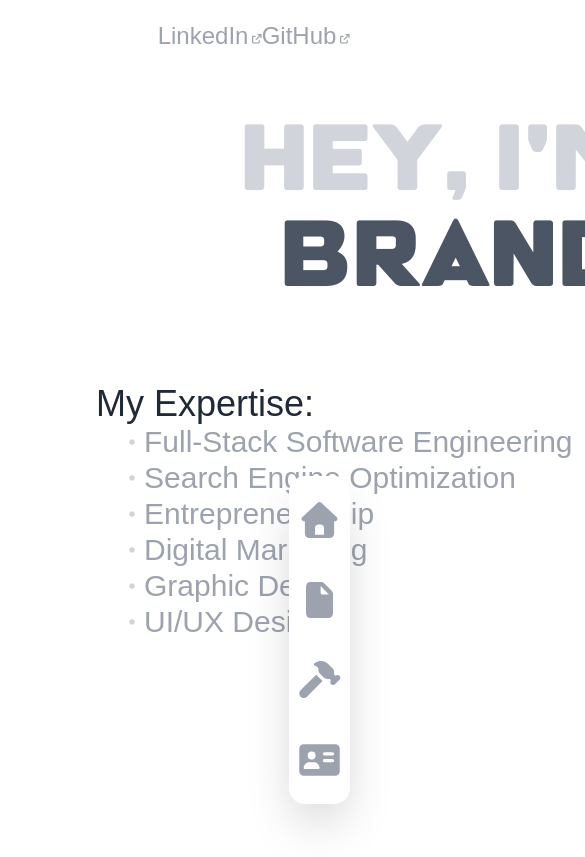
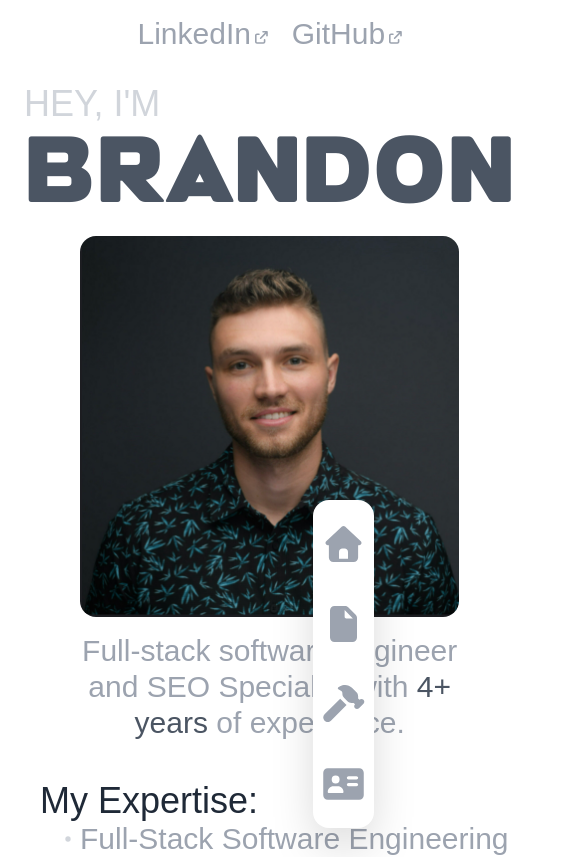
Before and after one commit to brogers111/personal-portfolio, a React (Vite) app: page / in a window 390 px wide. Shown: the top 857 px of the page, 585 px wide, since content can reach past the window. Built offline with nearby package versions, Linux system fonts and the light colour scheme; a web font is replaced by a local one.

Commit message:
Update Home for mobile

```diff
--- a/src/components/Home.tsx
+++ b/src/components/Home.tsx
@@ -7,7 +7,8 @@ function Home() {
 
   return (
     <>
-      <section className="flex">
+      {/* Desktop Home */}
+      <section className="hidden md:flex">
         <div className="">
           <h1 className="mt-28 ml-60 font-bluffolk text-8xl text-gray-300">HEY, I'M<br/><span className="ml-10 text-gray-600">BRANDON.</span></h1>
           <h2 className="mt-20 ml-24 font-dongle text-4xl text-gray-800">My Expertise:</h2>
@@ -45,6 +46,50 @@ function Home() {
           <p className="mt-4 ml-16 font-dongle text-xl text-gray-400">Full-stack software engineer and SEO Specialist with <span className="text-gray-600">4+ years</span> of experience.</p>
         </div>
       </section>
+
+    {/* Mobile Home */}
+    <section className='md:hidden'>
+      <div className='flex gap-6 py-4 justify-center'>
+        <a
+          href="https://www.linkedin.com/in/brandonerogers/"
+          target="_blank"
+          rel='noopener noreferrer'
+          aria-label="Visit my LinkedIn profile"
+          className="font-dongle text-3xl text-gray-400 inline-flex items-baseline gap-1"
+        >
+          LinkedIn
+          <FontAwesomeIcon className='size-[0.8rem]' icon={faArrowUpRightFromSquare} />
+        </a>
+        <a
+            href="https://github.com/brogers111"
+            target="_blank"
+            rel='noopener noreferrer'
+            aria-label="Visit my LinkedIn profile"
+            className="font-dongle text-3xl text-gray-400 inline-flex items-baseline gap-1"
+          >
+            GitHub
+            <FontAwesomeIcon className='size-[0.8rem]' icon={faArrowUpRightFromSquare} />
+          </a>
+      </div>
+
+      <div>
+        <h1 className="pt-4 px-6 font-dongle text-4xl text-gray-300">HEY, I'M<br/><span className="font-bluffolk text-8xl text-gray-600">BRANDON</span></h1>
+        <div className='rounded-2xl overflow-hidden mx-20 mt-4'>
+          <img src={headshot} alt="Brandon Rogers headshot" />
+        </div>
+        <p className="px-20 py-4 font-dongle text-center text-3xl text-gray-400">Full-stack software engineer and SEO Specialist with <span className="text-gray-600">4+ years</span> of experience.</p>
+
+        <h2 className="pt-6 pl-10 font-dongle text-4xl text-gray-800">My Expertise:</h2>
+        <ul className="list-disc pl-16">
+          <BulletItem>Full-Stack Software Engineering</BulletItem>
+          <BulletItem>Search Engine Optimization</BulletItem>
+          <BulletItem>Entrepreneurship</BulletItem>
+          <BulletItem>Digital Marketing</BulletItem>
+          <BulletItem>Graphic Design</BulletItem>
+          <BulletItem>UI/UX Design</BulletItem>
+        </ul>
+      </div>
+    </section>
     </>
   )
 }
--- a/src/components/Nav.tsx
+++ b/src/components/Nav.tsx
@@ -44,7 +44,7 @@ function Nav() {
       </nav>
 
       {/* Mobile Floating Nav */}
-      <nav className="md:hidden fixed bottom-10 right-10 z-50 bg-white backdrop-blur-md rounded-2xl shadow-2xl flex flex-col gap-10 px-2 py-6">
+      <nav className="md:hidden fixed bottom-4 right-4 z-50 bg-white backdrop-blur-md rounded-2xl shadow-2xl flex flex-col gap-10 px-2 py-6">
         <Link
           to="/"
           className="text-gray-400 text-4xl"
```
